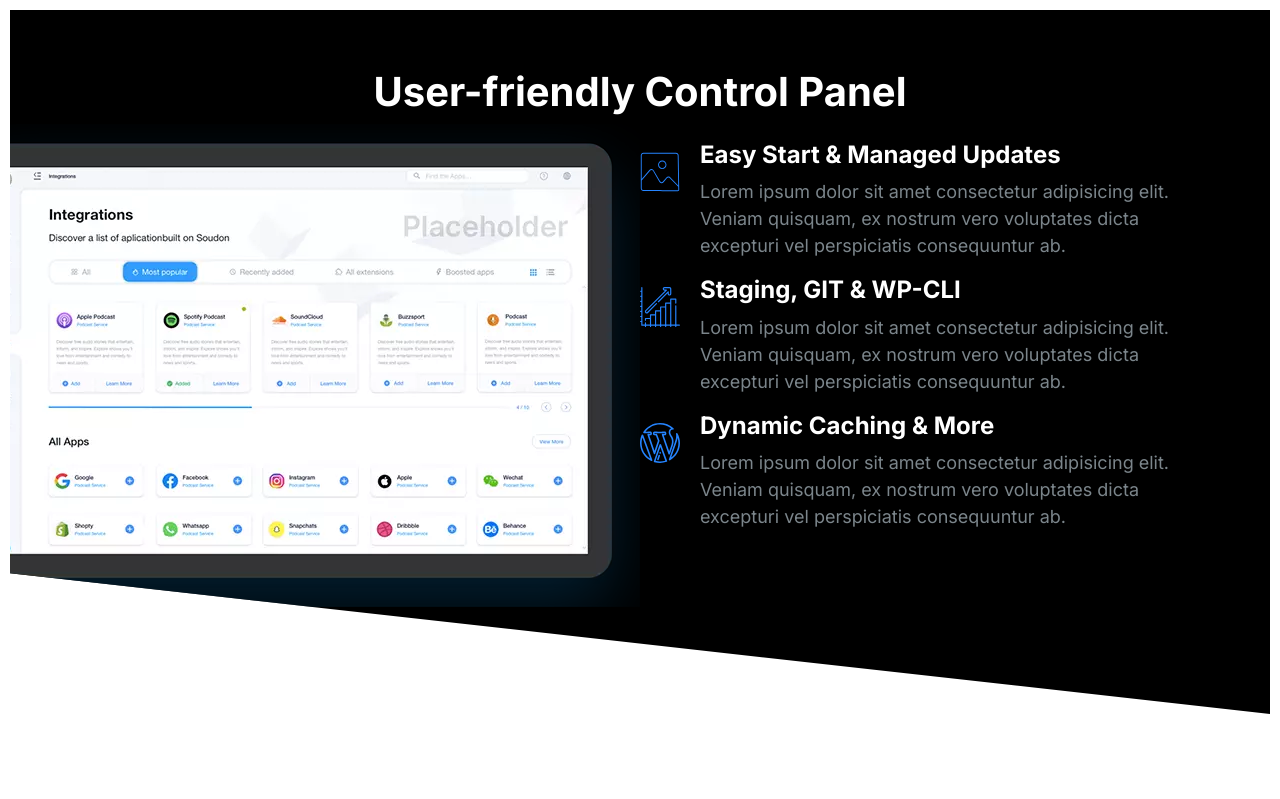
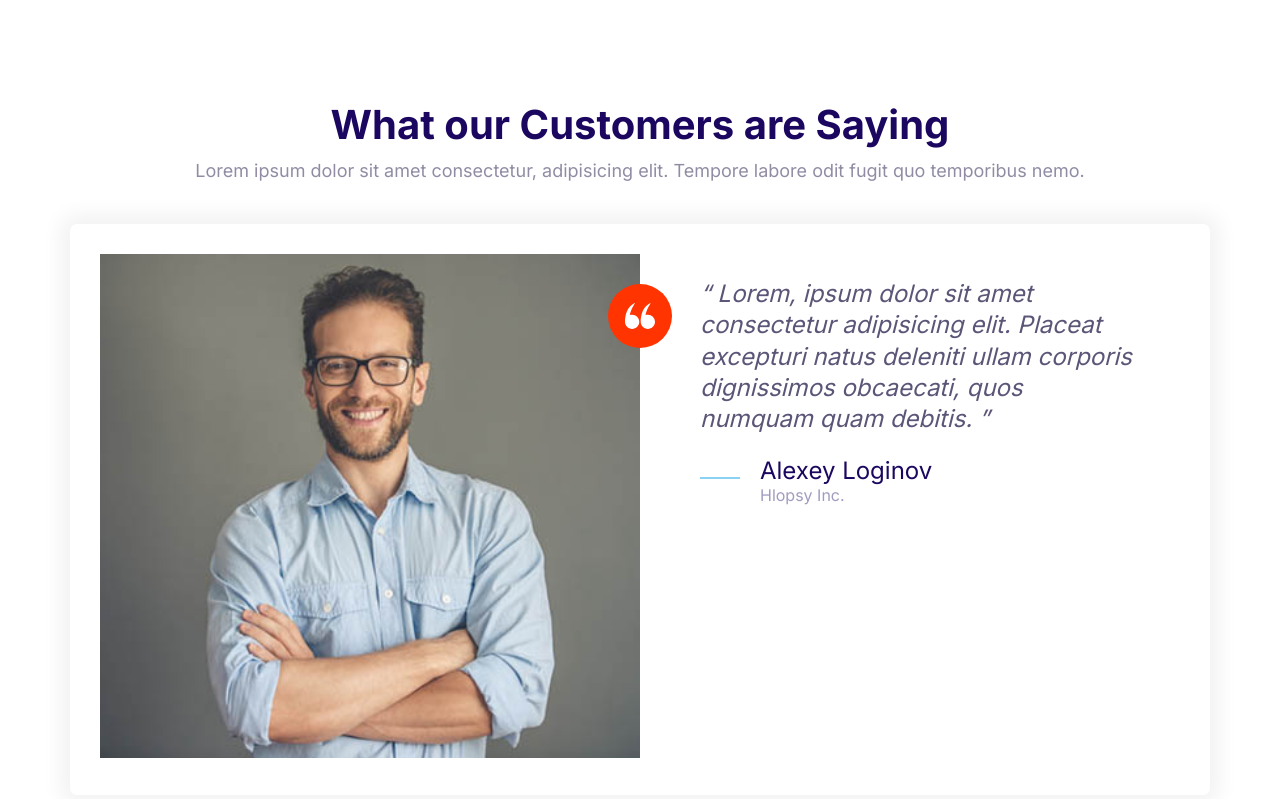
Before and after one commit to HantaAkai/Pet__Navive-Web-Site, a plain HTML site: page index.html in a window 1280 px wide. Drawn offline with Linux system fonts and the light colour scheme.

Commit message:
Build Testimonial block component. Kinda useless commit.

```diff
--- a/css/styles.css
+++ b/css/styles.css
@@ -668,6 +668,7 @@ a {
 
 .block__header {
   text-align: center;
+  margin-bottom: 4rem;
 }
 
 .block__heading {
--- a/index.html
+++ b/index.html
@@ -15,75 +15,50 @@
     <link rel="stylesheet" href="/css/styles.css" />
   </head>
   <body>
-    <section class="block block--dark block--skewed-right block-showcase">
+    <section class="block">
       <header class="block__header">
-        <h2 class="block__heading">User-friendly Control Panel</h2>
+        <h2>What our Customers are Saying</h2>
+        <p>
+          Lorem ipsum dolor sit amet consectetur, adipisicing elit. Tempore
+          labore odit fugit quo temporibus nemo.
+        </p>
       </header>
-      <div class="container grid grid--1x2">
-        <picture class="block-showcase__image">
-          <source
-            type="image/webp"
-            srcset="images/ipad.webp 1x, images/ipad@2x.webp 2x"
+      <div class="container">
+        <div class="card testimonial">
+          <div class="grid grid--1x2">
+            <div class="testimonial__image">
+              <img
+                src="/images/testimonial.jpg"
+                alt="A happy, smiling customer."
               />
-          <source
-            type="image/png"
-            srcset="images/ipad.png 1x, images/ipad@2x.png 2x"
-          />
-          <img src="images/ipad.png" alt="" />
-        </picture>
-        <ul class="list">
-          <li>
+              <span class="icon-container icon-container--accent">
+                <svg class="icon icon--white icon--small">
+                  <use xlink:href="images/sprite.svg#quotes"></use>
+                </svg>
+              </span>
+            </div>
+            <blockquote class="quote">
+              <p class="quote__text">
+                Lorem, ipsum dolor sit amet consectetur adipisicing elit.
+                Placeat excepturi natus deleniti ullam corporis dignissimos
+                obcaecati, quos numquam quam debitis.
+              </p>
+              <footer>
                 <div class="media">
                   <div class="media__image">
-                <svg class="icon icon--primary">
-                  <use xlink:href="images/sprite.svg#snap"></use>
+                    <svg class="icon icon--primary quote__line">
+                      <use xlink:href="images/sprite.svg#line"></use>
                     </svg>
                   </div>
                   <div class="media__body">
-                <h3 class="media__title">Easy Start & Managed Updates</h3>
-                <p>
-                  Lorem ipsum dolor sit amet consectetur adipisicing elit.
-                  Veniam quisquam, ex nostrum vero voluptates dicta excepturi
-                  vel perspiciatis consequuntur ab.
-                </p>
+                    <h3 class="media__title quote__author">Alexey Loginov</h3>
+                    <p class="quote__company">Hlopsy Inc.</p>
                   </div>
                 </div>
-          </li>
-          <li>
-            <div class="media">
-              <div class="media__image">
-                <svg class="icon icon--primary">
-                  <use xlink:href="images/sprite.svg#growth"></use>
-                </svg>
-              </div>
-              <div class="media__body">
-                <h3 class="media__title">Staging, GIT & WP-CLI</h3>
-                <p>
-                  Lorem ipsum dolor sit amet consectetur adipisicing elit.
-                  Veniam quisquam, ex nostrum vero voluptates dicta excepturi
-                  vel perspiciatis consequuntur ab.
-                </p>
+              </footer>
+            </blockquote>
           </div>
         </div>
-          </li>
-          <li>
-            <div class="media">
-              <div class="media__image">
-                <svg class="icon icon--primary">
-                  <use xlink:href="images/sprite.svg#wordpress"></use>
-                </svg>
-              </div>
-              <div class="media__body">
-                <h3 class="media__title">Dynamic Caching & More</h3>
-                <p>
-                  Lorem ipsum dolor sit amet consectetur adipisicing elit.
-                  Veniam quisquam, ex nostrum vero voluptates dicta excepturi
-                  vel perspiciatis consequuntur ab.
-                </p>
-              </div>
-            </div>
-          </li>
-        </ul>
       </div>
     </section>
     <script src="/js/main.js"></script>
```
Also changed, not shown: Components/block-testimonial.html (added, +43 -0 lines). Lines whose indentation alone changed are shown as unchanged.
